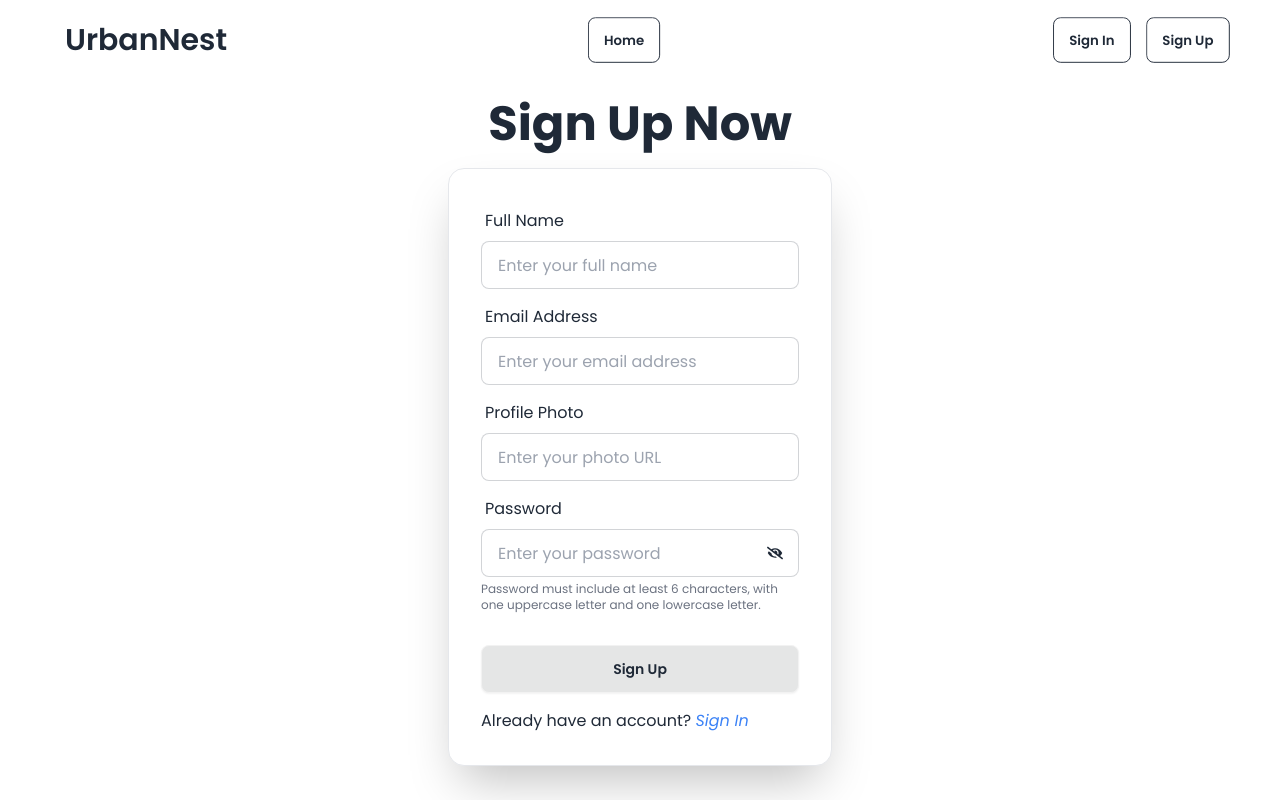
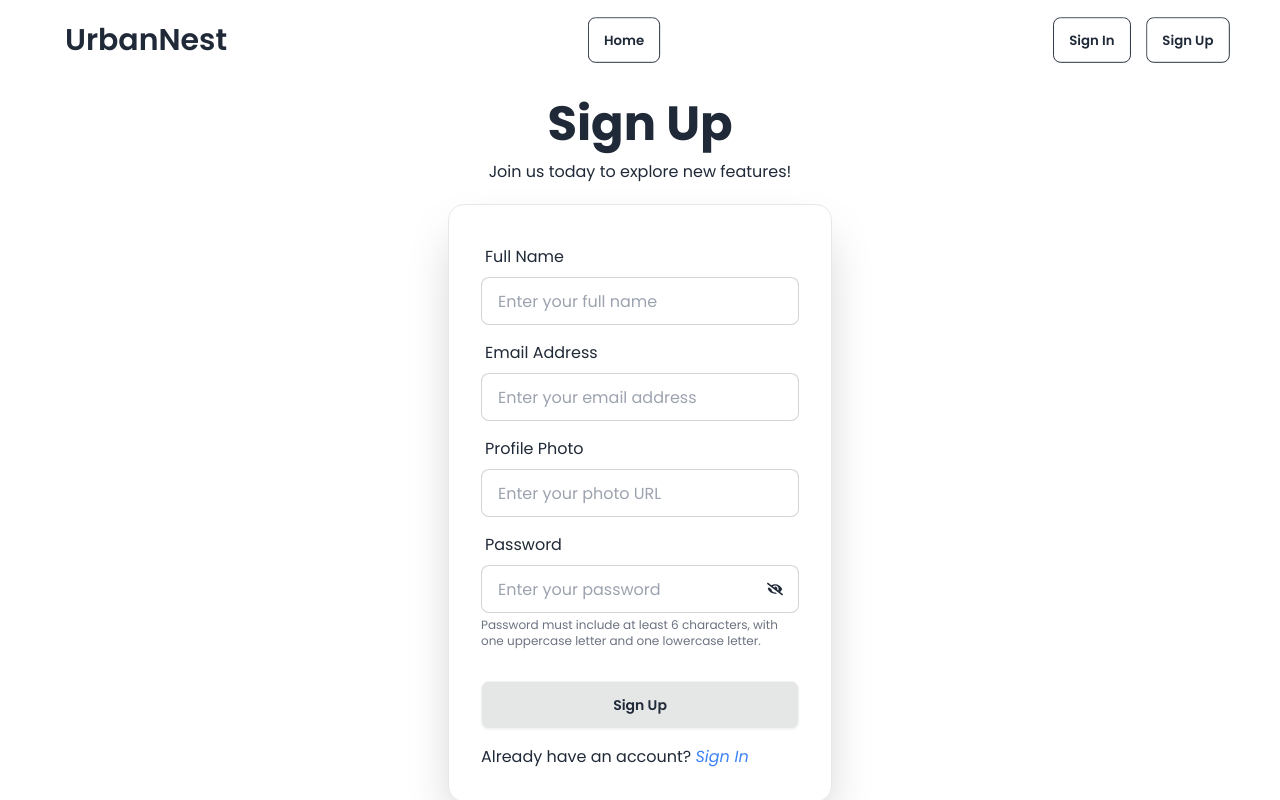
Before and after one commit to mdferdausalam19/urban-nest-real-estate, a React (Vite) app: page /sign-up in a window 1280 px wide. Shown: the top 800 px of the page. Built offline with nearby package versions, Linux system fonts and the light colour scheme; no server answers.

Commit message:
update README.md and apply minor updates

```diff
--- a/src/pages/auth/SignIn.jsx
+++ b/src/pages/auth/SignIn.jsx
@@ -39,9 +39,8 @@ const SignIn = () => {
         <title>UrbanNest | Sign In</title>
       </Helmet>
       <div className="text-center ">
-        <h1 className="text-4xl lg:text-5xl font-bold mt-5 mb-3">
-          Sign In Now
-        </h1>
+        <h1 className="text-4xl lg:text-5xl font-bold mt-5 mb-3">Sign In</h1>
+        <p>Welcome Back! Please sign in to continue.</p>
       </div>
       <div className="card max-w-sm border bg-base-100 shrink-0 shadow-2xl mx-auto mt-5">
         <form onSubmit={handleSubmit(handleSignIn)} className="card-body">
--- a/src/pages/auth/SignUp.jsx
+++ b/src/pages/auth/SignUp.jsx
@@ -50,9 +50,8 @@ const SignUp = () => {
         <title>UrbanNest | Sign Up</title>
       </Helmet>
       <div className="text-center ">
-        <h1 className="text-4xl lg:text-5xl font-bold mt-5 mb-3">
-          Sign Up Now
-        </h1>
+        <h1 className="text-4xl lg:text-5xl font-bold mt-5 mb-3">Sign Up</h1>
+        <p>Join us today to explore new features!</p>
       </div>
       <div className="card max-w-sm border bg-base-100 shrink-0 shadow-2xl mx-auto mt-5">
         <form onSubmit={handleSubmit(handleSingUp)} className="card-body">
```
Also changed, not shown: 1 other file (tests, documents, lock files or other folders).
